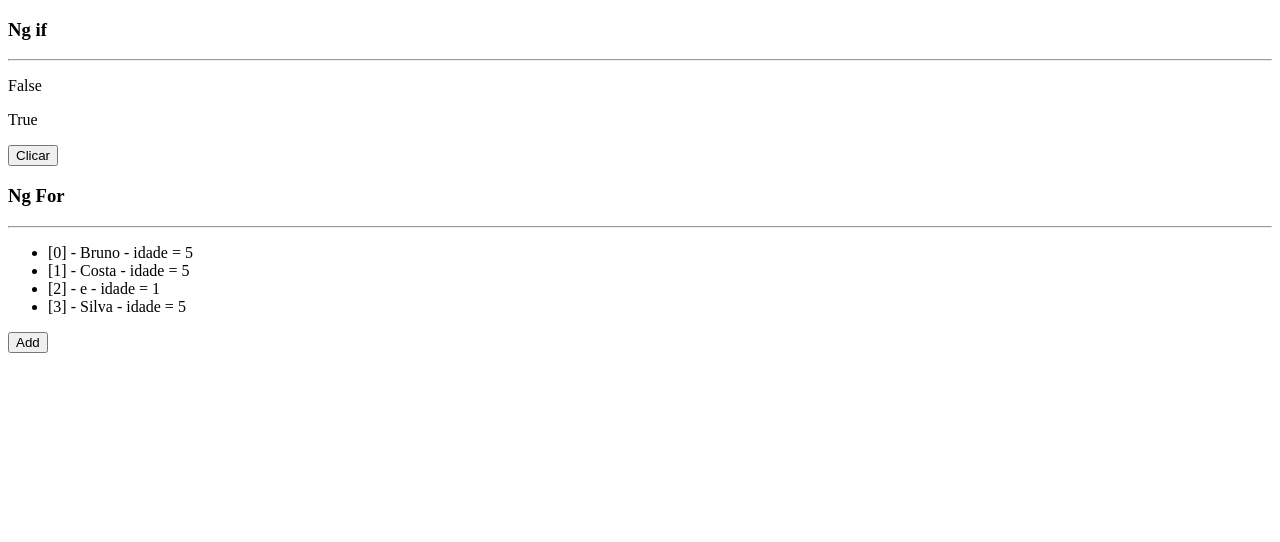
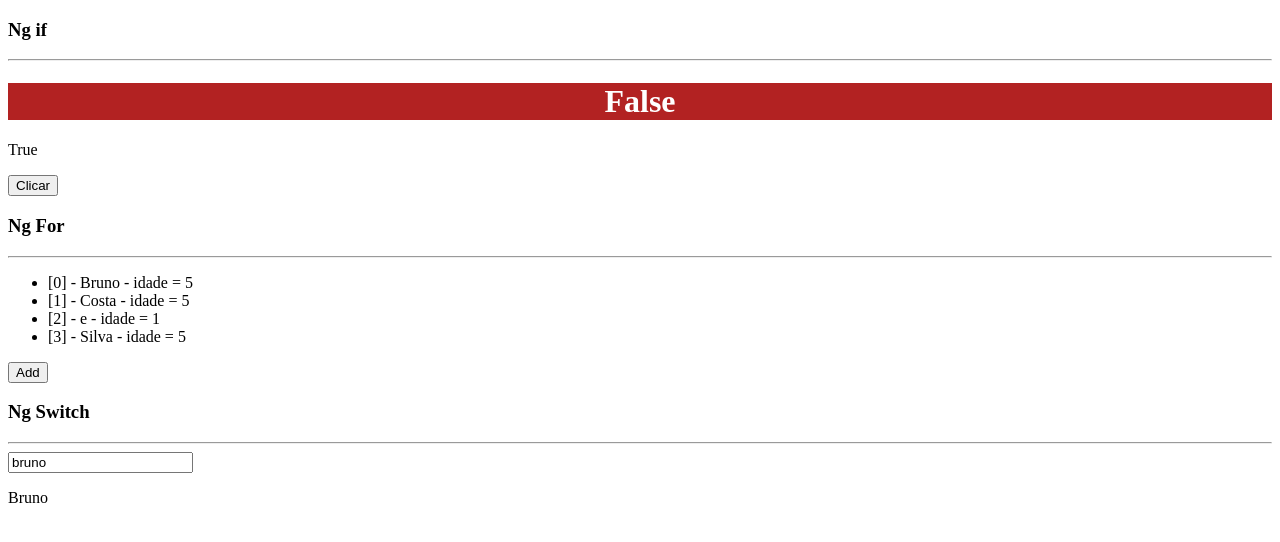
Before and after one commit to Brunocs1991/udemy_angular_basico_avancado, an Angular app in the folder primeiro_app/: page / in a window 1280 px wide. Shown: the top 542 px of the page. Built offline with nearby package versions, Linux system fonts and the light colour scheme.

Commit message:
ng switch

```diff
--- a/primeiro_app/src/app/diretivas-estruturais/diretivas-estruturais.component.html
+++ b/primeiro_app/src/app/diretivas-estruturais/diretivas-estruturais.component.html
@@ -1,10 +1,20 @@
 <h3>Ng if</h3>
 <hr />
-<p *ngIf="condition; else elseBlock">True</p>
-<ng-template #elseBlock><p>False</p></ng-template>
+<h1
+  *ngIf="condition; else elseBlock"
+  style="color: white; background-color: forestgreen; text-align: center"
+>
+  True
+</h1>
+<ng-template #elseBlock
+  ><h1 style="color: white; background-color: firebrick; text-align: center">
+    False
+  </h1></ng-template
+>
 <p *ngIf="conditionClick">True</p>
 <p *ngIf="!conditionClick">False</p>
 <button (click)="onClick()">Clicar</button>
+
 <h3>Ng For</h3>
 <hr />
 
@@ -15,3 +25,13 @@
 </ul>
 
 <button (click)="onClickAddList()">Add</button>
+
+<h3>Ng Switch</h3>
+<hr />
+<input type="text" [(ngModel)]="nome" />
+<div [ngSwitch]="nome">
+  <p *ngSwitchCase="'bruno'">Bruno</p>
+  <p *ngSwitchCase="'costa'">Costa</p>
+  <p *ngSwitchCase="'e'">E</p>
+  <p *ngSwitchDefault>Silva</p>
+</div>
--- a/primeiro_app/src/app/diretivas-estruturais/diretivas-estruturais.component.ts
+++ b/primeiro_app/src/app/diretivas-estruturais/diretivas-estruturais.component.ts
@@ -14,6 +14,8 @@ export class DiretivasEstruturaisComponent implements OnInit {
     { nome: 'e', idade: 1 },
     { nome: 'Silva', idade: 5 },
   ];
+
+  public nome: string = 'bruno';
   constructor() {}
 
   ngOnInit(): void {
```
